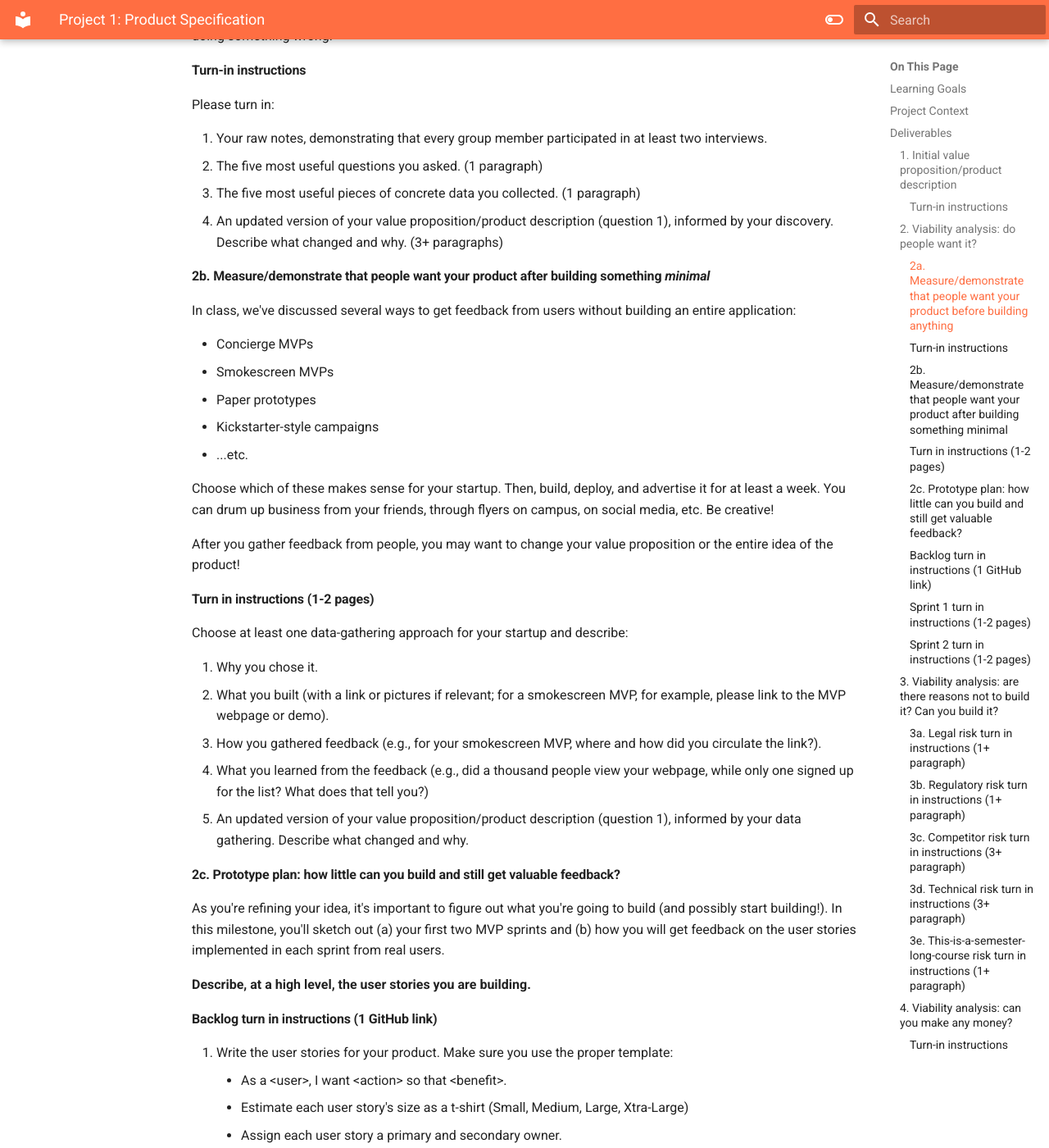
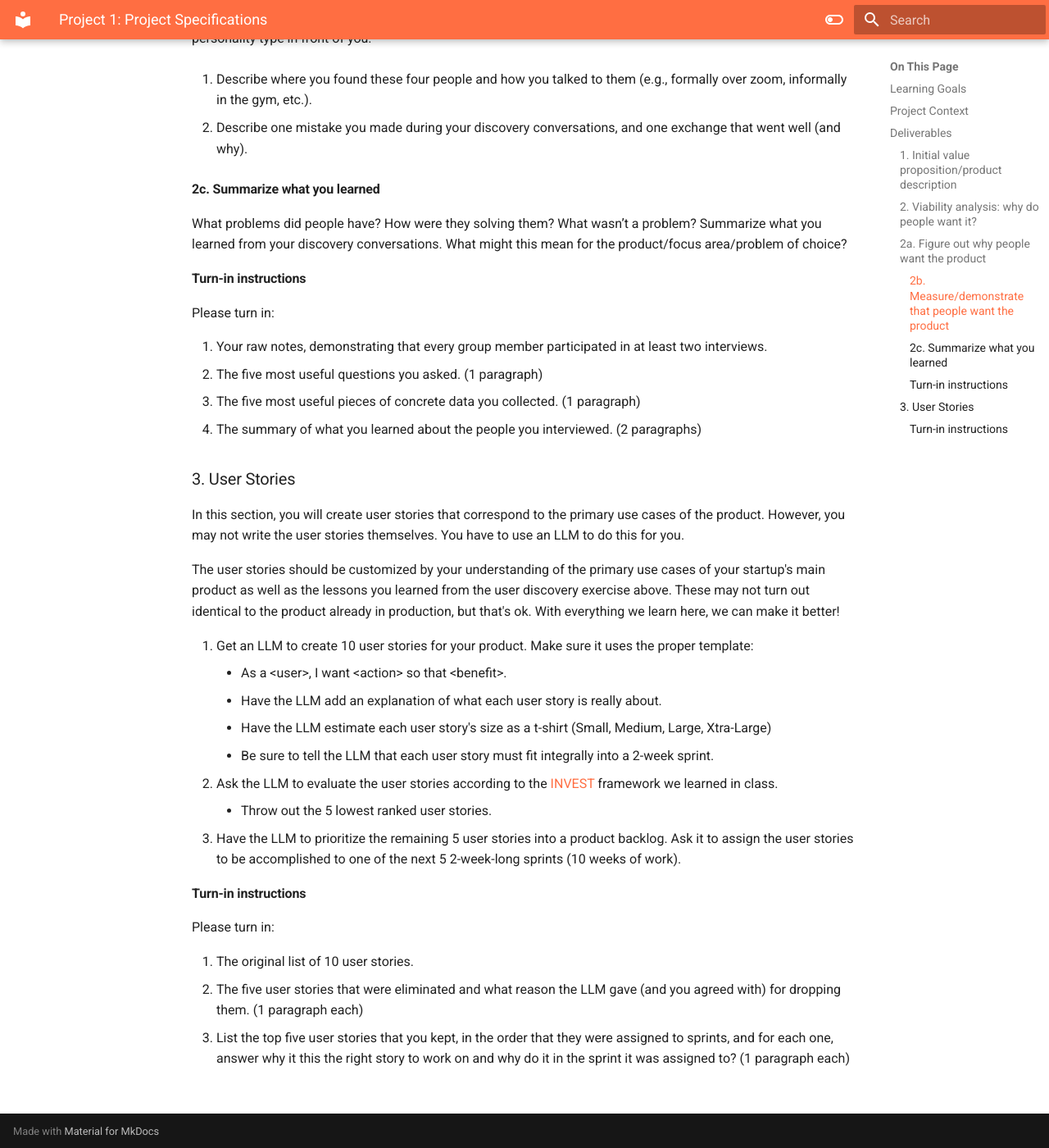
Before and after one commit to AI-Developer-Tools/ai-developer-tools.github.io, an MkDocs documentation site: the page built from docs/project/p1.md, in a window 1280 px wide and 1400 px high, scrolled down 1337 px. Shown: the whole window at 82% size. Built offline with MkDocs 1.6.1 and Material for MkDocs 9.7.7, drawn with Linux system fonts in a browser that asks for light colours; some of the changed text lies outside the part shown.

Commit message:
Draft P1.

```diff
--- a/docs/project/p1.md
+++ b/docs/project/p1.md
@@ -1,40 +1,51 @@
-# Project 1: Product Specification
+# Project 1: Project Specifications
 
 ## Learning Goals
 
-- Practice hypothesis testing and the MVP loop
-- Refine your product idea
+- Learn how to do effective user discovery interviews to learn about the problems your users have, how they are willing to have you solve them, and what value they ascribe your solution
+- Learn how to get an LLM to create sound user stories that accurately reflect your planning goals
 
 ## Project Context
 
-You and your team will be spending the rest of the semester building a product prototype for your startup.
-This assignment is intended to help you build something viable (that I hope will become the basis for a real company someday).
-
-**Please read the assignment in its entirety before starting**. As you move through parts 1 and 2 and refine your ideas/pivot, keep in mind the legal/regulatory/technical questions from part 3. In other words, *try to make sure you're working on something legal and feasible even as your idea changes*.
+You and your team will be spending the rest of the semester building all of the features that are present in the main product of the startup you have chosen.
+This assignment is intended to help you design a viable imitation of this product.
 
 ## Deliverables
 
-These deliverables should be somewhat familiar from homeworks one and two. Now, you're doing them "for real," trying to hone in on the product you and your group will be producing for the rest of the semester.
-
 ### 1. Initial value proposition/product description
-
-#### Turn-in instructions
 
 Please answer the following questions:
 
-  1. What is the big idea of your startup? What problem are you solving? What is your solution? What makes your solution special and distinguishes it from the competition? (1-2 paragraphs)
+  1. What is the big idea of the startup you have chosen? What problem is it solving? What is its solution? What makes their solution special and distinguishes it from the competition? (1-2 paragraphs)
   2. What is/are the value proposition(s) for your product? (1-2 sentences)
 
-### 2. Viability analysis: do people want it?
+### 2. Viability analysis: why do people want it?
 
 In these exercises, you'll collect some initial viability data, and make
-a plan for collecting more as you build out your prototype.
+a plan for collecting more as you build out your project.
 
-#### 2a. Measure/demonstrate that people want your product *before building anything*
+### 2a. Figure out why people want the product
 
-Recall the unbiased discovery you did during HW1. You're going to collect more data this time, from a broad range of members of your target demographic. If your target demographic is gymgoers, for example, you should talk to at least a few non-student gymgoers. This will help you determine who your target demographic actually is (and thus refine your value prop).
+Create a list of 10 questions that will you learn about the problems that people have that could be addressed by the main product of the startup you chose. Heed these lessons from [The Mom Test](https://www.amazon.com/Mom-Test-customers-business-everyone/dp/1492180742/):
 
-You will have **20 or more** discovery conversations across your group, **with each team member conducting at least two conversations**. These conversations should give you valuable data about the problem you're trying to solve; if you haven't been forced to refine your idea, at least slightly, over the course of these conversations, you are likely doing something wrong.
+   1. Talk about their life instead of your idea.
+   2. Ask about specifics in the past, instead of generic questions or opinions about the future.
+
+#### 2b. Measure/demonstrate that people want the product
+
+Have *four* or more conversations with real people who are somewhat engaged in your product's area of focus. For example, if you’re interested in solving pain points around coding apps, all four people should at least know how to code. Use your questions from the prior section as a starter script. However, ask followup questions to discover what problems your interviewees are having.
+
+**You must interview real humans for this assignment. Interviews with LLMs will not be accepted.**
+
+Recall the lessons you learned in our [user discovery class](../assets/pdfs/04-user-discovery.pdf) about adapting your question style for the specific personality type in front of you.
+
+   1. Describe where you found these four people and how you talked to them (e.g., formally over zoom, informally in the gym, etc.).
+
+   2. Describe one mistake you made during your discovery conversations, and one exchange that went well (and why).
+
+#### 2c. Summarize what you learned
+
+What problems did people have? How were they solving them? What wasn’t a problem? Summarize what you learned from your discovery conversations. What might this mean for the product/focus area/problem of choice?
 
 #### Turn-in instructions
 
@@ -43,105 +54,29 @@ Please turn in:
   1. Your raw notes, demonstrating that every group member participated in at least two interviews.
   2. The five most useful questions you asked. (1 paragraph)
   3. The five most useful pieces of concrete data you collected. (1 paragraph)
-  4. An updated version of your value proposition/product description (question 1), informed by your discovery. Describe what changed and why. (3+ paragraphs)
+  4. The summary of what you learned about the people you interviewed. (2 paragraphs)
 
-#### 2b. Measure/demonstrate that people want your product after building something *minimal*
 
-In class, we've discussed several ways to get feedback from users without building an entire application:
+### 3. User Stories
 
-  - Concierge MVPs
-  - Smokescreen MVPs
-  - Paper prototypes
-  - Kickstarter-style campaigns
-  - ...etc.
+In this section, you will create user stories that correspond to the primary use cases of the product. However, you may not write the user stories themselves. You have to use an LLM to do this for you.
 
-Choose which of these makes sense for your startup. Then, build, deploy, and advertise it for at least a week. You can drum up business from your friends, through flyers on campus, on social media, etc. Be creative!
+The user stories should be customized by your understanding of the primary use cases of your startup's main product as well as the lessons you learned from the user discovery exercise above. These may not turn out identical to the product already in production, but that's ok. With everything we learn here, we can make it better!
 
-After you gather feedback from people, you may want to change your value proposition or the entire idea of the product!
-
-#### Turn in instructions (1-2 pages)
-
-Choose at least one data-gathering approach for your startup and describe:
-
-  1. Why you chose it.
-  2. What you built (with a link or pictures if relevant; for a smokescreen MVP, for example, please link to the MVP webpage or demo).
-  3. How you gathered feedback (e.g., for your smokescreen MVP, where and how did you circulate the link?).
-  4. What you learned from the feedback (e.g., did a thousand people view your webpage, while only one signed up for the list? What does that tell you?)
-  5. An updated version of your value proposition/product description (question 1), informed by your data gathering. Describe what changed and why.
-
-#### 2c. Prototype plan: how little can you build and still get valuable feedback?
-
-As you're refining your idea, it's important to figure out what you're going to build (and possibly start building!). In this milestone, you'll sketch out (a) your first two MVP sprints and (b) how you will get feedback on the user stories implemented in each sprint from real users.
-
-**Describe, at a high level, the user stories you are building.**
-
-#### Backlog turn in instructions (1 GitHub link)
-
-  1. Write the user stories for your product. Make sure you use the proper template:
+  1. Get an LLM to create 10 user stories for your product. Make sure it uses the proper template:
     - As a <user\>, I want <action\> so that <benefit\>.
-    - Estimate each user story's size as a t-shirt (Small, Medium, Large, Xtra-Large)
-    - Assign each user story a primary and secondary owner.
-  2. Prioritize the user stories into your product backlog. Assign each one to be done in a particular sprint.
-  3. Enter these user stories into your GitHub Issues page on GitHub. Turn in a link to your GitHub Issues page.
-
-#### Sprint 1 turn in instructions (1-2 pages)
-
-  1. What user stories will be done in this first sprint?
-  2. Why are they the right user stories to work on now?
-  3. How will you use these user stories to collect data about your what your users want?
-  4. Describe what you will build in a reasonably low-level technical detail (e.g., what frameworks will you use, what API endpoints will you expose, what UI components will you create, etc).
-
-#### Sprint 2 turn in instructions (1-2 pages)
-
-  1. What user stories do you anticipate will be done in this second sprint?
-  2. Why are they the right user stories to work on?
-  3. How will you use these user stories to collect data about your what your users want?
-  4. Describe what you will build in a reasonably low-level technical detail (e.g., what frameworks will you use, what API endpoints will you expose, what UI components will you create, etc).
-
-### 3. Viability analysis: are there reasons not to build it? Can you build it?
-
-Answering these questions will help you avoid attempting the impossible; please upload your answers for each.
-
-#### 3a. Legal risk turn in instructions (1+ paragraph)
-
-Are there any legal risks associated with your product? For example, could it condone or support illegal acts? Describe any potential legal risks you could foresee. *This will require online research.*
-
-#### 3b. Regulatory risk turn in instructions (1+ paragraph)
-
-Are there any regulatory risks associated with your product? For example, some medical or health products may require approval from the FDA or other government agency. This adds time and a potential to fail to obtain regulatory clearance. Describe any potential regulatory risks you could foresee. *This will require online research.*
-
-#### 3c. Competitor risk turn in instructions (3+ paragraph)
-
-Describe your product's competitive landscape, including its three closest competitors. What do these products do? How is your product different?
-
-#### 3d. Technical risk turn in instructions (3+ paragraph)
-
-**Describe, in a relatively fine-grained level of technical detail, what you are planning to build.**
-
-What tools/frameworks/libraries are you planning to use for:
-
-  - The frontend
-  - The infrastructure
-  - The database
-  - Other technical core features. For example, if your product uses computer vision, what library are you planning to use?
-
-**Explain why your group has the background to build these features**.
-
-For example, if you're building devtools for ML data processing, please outline your experience with ML and data processing.
-
-#### 3e. This-is-a-semester-long-course risk turn in instructions (1+ paragraph)
-
-**Please justify why it is possible to build a prototype product over the course of this semester-long class.**
-
-As one anti-example, fabricating new chips for ML workloads is certainly an exciting thing to do, but it's also something you can't do over the next couple months. Avoid such endeavors.
-
-### 4. Viability analysis: can you make any money?
+    - Have the LLM add an explanation of what each user story is really about.
+    - Have the LLM estimate each user story's size as a t-shirt (Small, Medium, Large, Xtra-Large)
+    - Be sure to tell the LLM that each user story must fit integrally into a 2-week sprint.
+  2. Ask the LLM to evaluate the user stories according to the [INVEST](https://xp123.com/invest-in-good-stories-and-smart-tasks/) framework we learned in class.
+    - Throw out the 5 lowest ranked user stories.
+  3. Have the LLM to prioritize the remaining 5 user stories into a product backlog. Ask it to assign the user stories to be accomplished to one of the next 5 2-week-long sprints (10 weeks of work).
 
 #### Turn-in instructions
 
-Please turn in answers to the following questions:
+Please turn in:
 
-  1. What evidence do you have that people are willing to pay for your product? (2 paragraphs)
-  2. What is your monetization plan? (1+ paragraph)
-  3. What is your projected revenue across the first 10 users of your application? 50? 100? 1,000? (1-2 paragraphs)
-  4. What is the value of similar competitors? (1-3 paragraphs)
+  1. The original list of 10 user stories.
+  2. The five user stories that were eliminated and what reason the LLM gave (and you agreed with) for dropping them. (1 paragraph each)
+  3. List the top five user stories that you kept, in the order that they were assigned to sprints,
+  and for each one, answer why it this the right story to work on and why do it in the sprint it was assigned to? (1 paragraph each)
```
